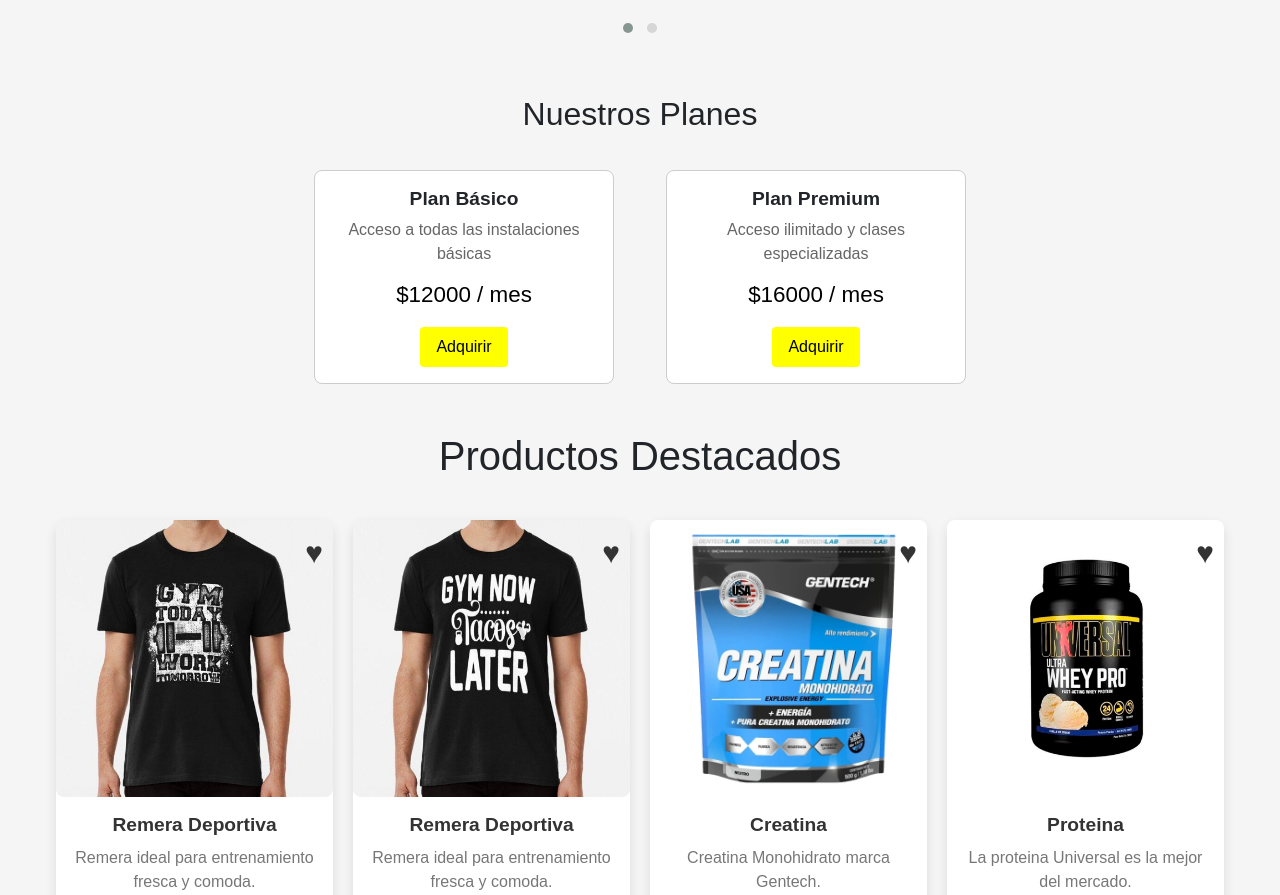
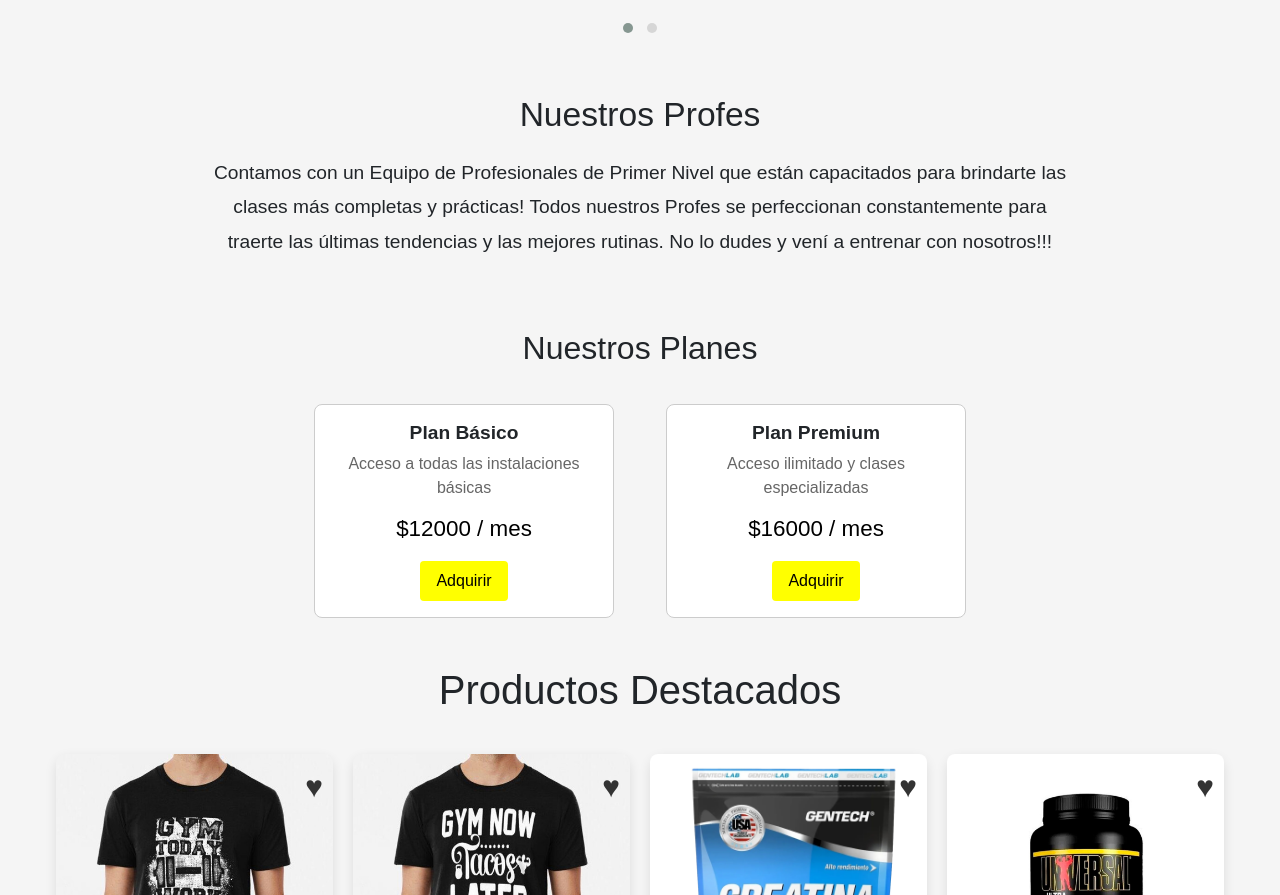
Before and after one commit to myrx2/proyecto-gym, a Next.js app: page / in a window 1280 px wide. Shown: the part 1817-2712 px from the top of the page. Built offline with nearby package versions, Linux system fonts and the light colour scheme.

Commit message:
inicia componente profes con title y description

```diff
--- a/src/pages/index.js
+++ b/src/pages/index.js
@@ -1,5 +1,6 @@
 import HeroSection from '../sections/HeroSection';
 import AboutSection from '../sections/AboutSection';
+import ProfesSection from '../sections/Profes.Section';
 import ProductsSection from '../sections/ProductsSection';
 import ContactSection from '../sections/ContactSection';
 import styles from '../styles/index.module.css';
@@ -15,6 +16,10 @@
 
                 <section className={styles['section']}>
                     <AboutSection />
+                </section>
+
+                <section className={styles['section']}>
+                    <ProfesSection/>
                 </section>
 
                 <section className={styles['section']}>
--- /dev/null
+++ b/src/sections/Profes.Section.js
@@ -0,0 +1,17 @@
+import styles from '../styles/ProfesSection.module.css';
+
+export default function ProfesSection () {
+    return (
+       <section className={styles.ProfesSection}>
+         <h2 className={styles.title}> Nuestros Profes </h2>
+         <p className={styles.description}> Contamos con un Equipo de Profesionales de Primer Nivel que están capacitados para brindarte las clases más completas y prácticas!
+             Todos nuestros Profes se perfeccionan  constantemente para traerte las últimas tendencias y las mejores rutinas. No lo dudes y vení a entrenar con nosotros!!! </p>
+
+        <div>
+
+        </div>
+       </section>
+
+
+    );
+}
--- /dev/null
+++ b/src/styles/ProfesSection.module.css
@@ -0,0 +1,23 @@
+.ProfesSection {
+
+    display: flex;
+    flex-direction: column;
+    justify-content: center;
+    align-items: center;
+    text-align: center;
+    max-width: 80%;
+    margin: 0 auto;
+    padding: 0 6%;
+  }
+
+  .title {
+    font-size: 2.1rem;
+    margin-bottom: 20px;
+  }
+
+  .description {
+    font-size: 1.2rem;
+    line-height: 1.8em;
+    margin-bottom: 30px;
+
+  }
```
Also changed, not shown: src/pages/rs.js (deleted, +0 -9 lines).
